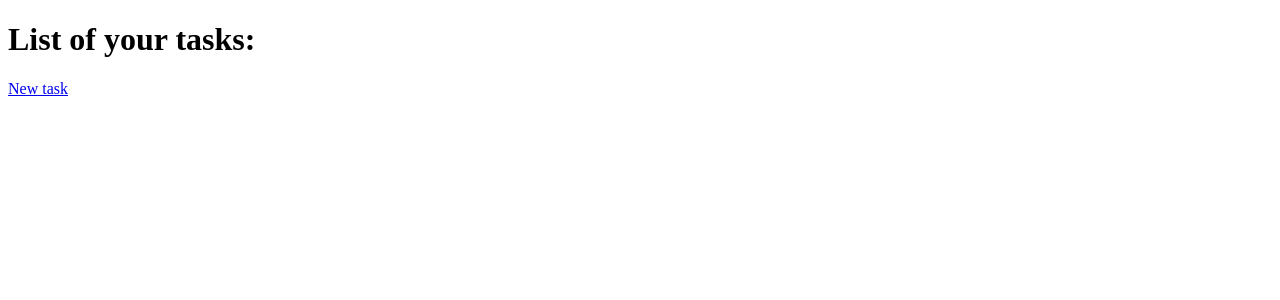
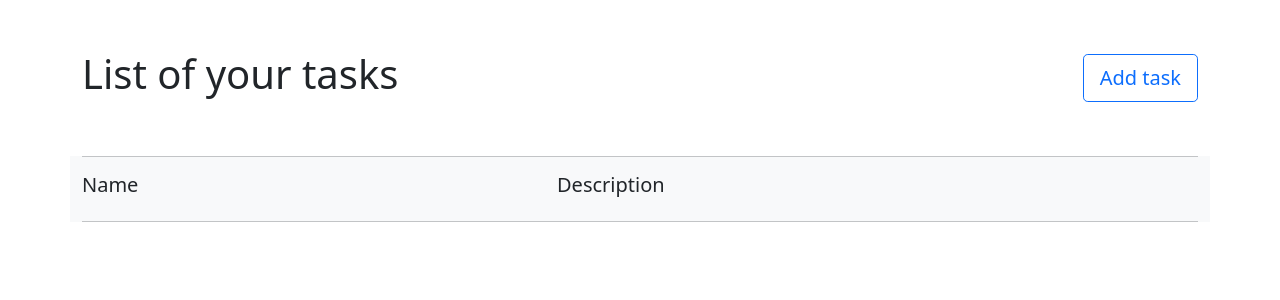
Before and after one commit to Daniil-Podruchny/TodoApp, a Django app: page / in a window 1280 px wide. Shown: the top 300 px of the page. Run offline with Django 4.2, Linux system fonts and the light colour scheme; data that the repository does not hold is empty.

Commit message:
Add back list button and pretty todo list interface

```diff
--- a/TodoApp/todo/templates/todo/base.html
+++ b/TodoApp/todo/templates/todo/base.html
@@ -2,6 +2,7 @@
 <html lang="en">
 <head>
     <meta charset="UTF-8">
+    <link href="https://cdn.jsdelivr.net/npm/bootstrap@5.0.2/dist/css/bootstrap.min.css" rel="stylesheet" integrity="sha384-EVSTQN3/azprG1Anm3QDgpJLIm9Nao0Yz1ztcQTwFspd3yD65VohhpuuCOmLASjC" crossorigin="anonymous">
     <title>
         {% block title %}
         {% endblock %}
--- a/TodoApp/todo/templates/todo/todo_list.html
+++ b/TodoApp/todo/templates/todo/todo_list.html
@@ -5,20 +5,38 @@
 {% endblock %}
 
 {% block body %}
-    <h1>List of your tasks:</h1>
+    <div class="container">
+        <div class="row" style="margin-bottom: 50px; margin-top: 50px">
+            <div class="col align-self-center">
+                <h1 class="text-left">List of your tasks</h1>
+            </div>
+            <div class="d-flex col align-self-center justify-content-end">
+                <a class="btn btn-outline-primary btn-lg"  href="{% url 'todo:create-task' %}">Add task</a>
+            </div>
+        </div>
+    </div>
 
-    {% for task in object_list.all %}
-        <div>
-            <p>Name: {{ task.name }}</p>
-            <p>Description: {{ task.description }}</p>
-{#            <a href="{% url "todo:delete-task" pk=task.pk %}">Delete</a>#}
-            <form method="post" action="{% url 'todo:delete-task' pk=task.pk %}">
-                {% csrf_token %}
-                <input type="submit" value="Delete">
-            </form>
-        <a href="{% url 'todo:update-task' pk=task.pk %}">Update</a>
-        </div><hr>
-    {% endfor %}
-
-    <a href="{% url 'todo:create-task' %}">New task</a>
+    <div class="container bg-light">
+        <hr>
+        <div class="row">
+            <div class="col align-self-center"><h5>Name</h5></div>
+            <div class="col align-self-center"><h5>Description</h5></div>
+            <div class="col-2"></div>
+        </div>
+        <hr>
+        {% for task in object_list.all %}
+                <div class="row">
+                    <div class="col align-self-center">{{ task.name }}</div>
+                    <div class="col align-self-center">{{ task.description }}</div>
+                    <div class="col-2 align-self-centre">
+                        <form class="d-flex form-inline justify-content-end" method="post" action="{% url 'todo:delete-task' pk=task.pk %}">
+                            {% csrf_token %}
+                            <a class="btn btn-primary" href="{% url 'todo:update-task' pk=task.pk %}" style="margin-right: 10px;" role="button">Update</a>
+                            <input class="btn btn-danger" type="submit" value="Delete">
+                        </form>
+                    </div>
+                </div>
+            <hr>
+        {% endfor %}
+    </div>
 {% endblock %}
--- a/TodoApp/todo/templates/todo/todotask_edit.html
+++ b/TodoApp/todo/templates/todo/todotask_edit.html
@@ -9,8 +9,11 @@
     <div>
         <form method="post">
             {% csrf_token %}
-            {{ form.as_p }}
+            <table>
+                {{ form.as_table }}
+            </table>
             <input type="submit" value="Update">
         </form>
     </div>
+    <a href="{% url 'todo:todo-list' %}">Back to list</a>
 {% endblock %}
```
